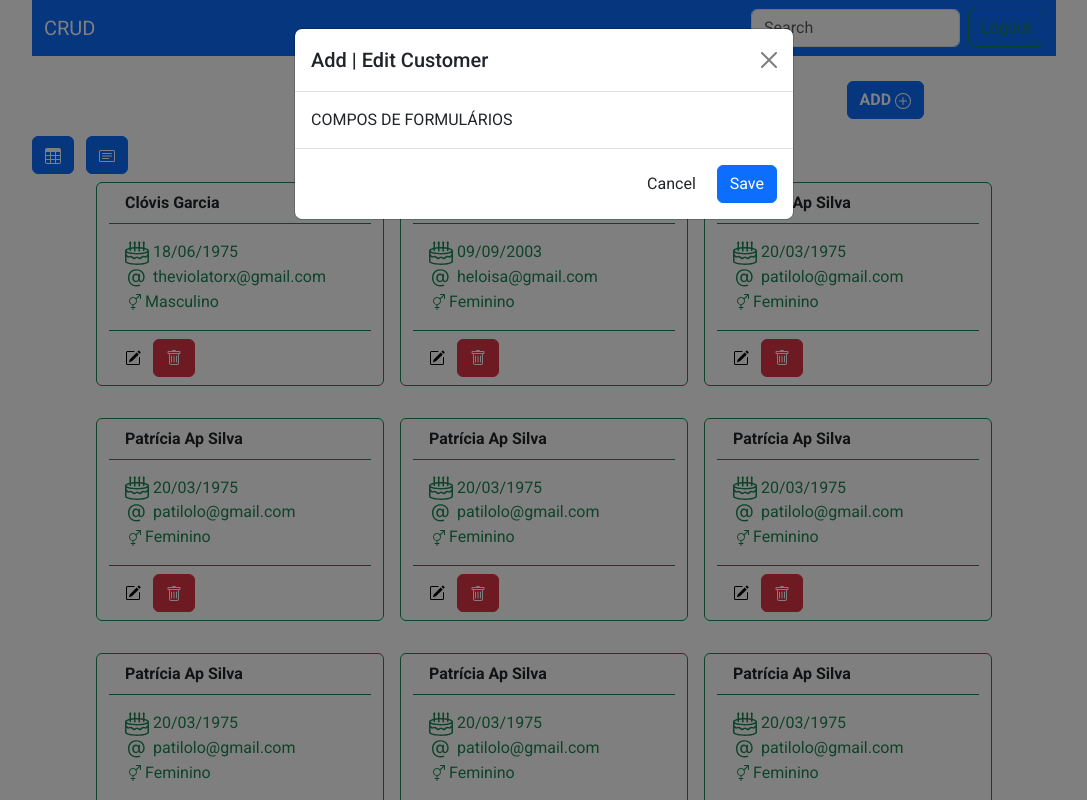
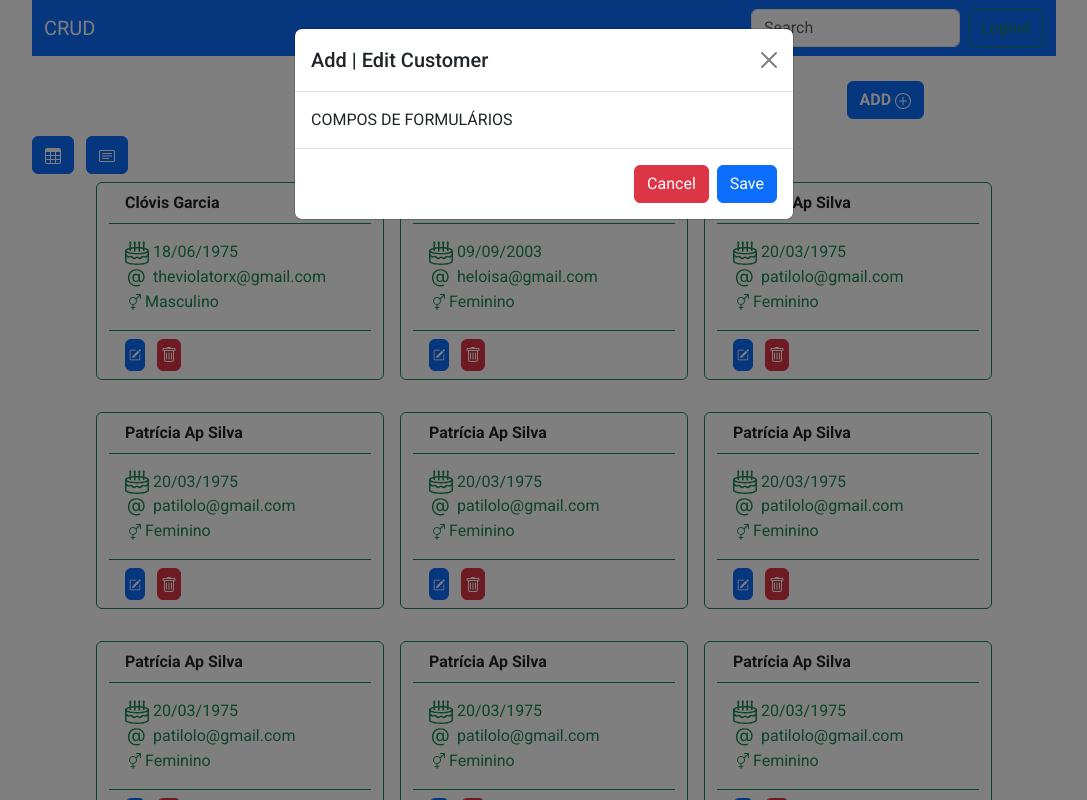
Before and after one commit to theviolatorx/Projeto-Angular-I-ADA--SantanderCoders-2023, an Angular app: page /customer in a window 1280 px wide. Both pictures are taken after a click on the button "ADD". Shown: the top 800 px of the page, without its empty margins (96-1183 px from the left). Built offline with nearby package versions, Linux system fonts and the light colour scheme.

Commit message:
Feat: Modal structure finally

```diff
--- a/src/app/pages/customers/customer/customer.component.html
+++ b/src/app/pages/customers/customer/customer.component.html
@@ -17,7 +17,7 @@
                 <div class="col-md-4 offset-md-1">
                     <!-- Add | Edit Customer -->
                     <button type="button" class="btn btn-primary" data-bs-toggle="modal"
-                        data-bs-target="#staticBackdropAddEdit">
+                        data-bs-target="#staticBackdropAddEdit" data-toggle="tooltip"  title="Add Customer">
                         <strong>ADD </strong>
                         <svg xmlns="http://www.w3.org/2000/svg" width="16" height="16" fill="currentColor"
                             class="bi bi-plus-circle" viewBox="0 0 16 16">
@@ -38,7 +38,7 @@
 <div class="my-2" style="display:flex; justify-content: center;">
     <div style="width: 80vw;">
         <div>
-            <button (click)="onHandleTypeList(true);" class="btn btn-primary">
+            <button (click)="onHandleTypeList(true);" class="btn btn-primary" data-toggle="tooltip"  title="Table List">
                 <svg xmlns="http://www.w3.org/2000/svg" width="16" height="16" fill="currentColor" class="bi bi-table"
                     viewBox="0 0 16 16">
                     <path
@@ -46,7 +46,7 @@
                 </svg>
             </button>
             &nbsp;
-            <button (click)="onHandleTypeList(false);" class="btn btn-primary">
+            <button (click)="onHandleTypeList(false);" class="btn btn-primary" data-toggle="tooltip"  title="Card List">
                 <svg xmlns="http://www.w3.org/2000/svg" width="16" height="16" fill="currentColor"
                     class="bi bi-card-text" viewBox="0 0 16 16">
                     <path
@@ -93,7 +93,7 @@
                     <td>
                         <!-- Add | Edit Customer -->
                         <button type="button" class="btn btn-primary" data-bs-toggle="modal"
-                            data-bs-target="#staticBackdropAddEdit">
+                            data-bs-target="#staticBackdropAddEdit" data-toggle="tooltip"  title="Edit Customer" style="padding: 3px;">
                             <svg xmlns="http://www.w3.org/2000/svg" width="16" height="16" fill="currentColor"
                                 class="bi bi-pencil-square" viewBox="0 0 16 16">
                                 <path
@@ -103,10 +103,9 @@
                             </svg>
                         </button>
                         &nbsp;
-
                         <!-- Button trigger modal Delete -->
                         <button type="button" class="btn btn-danger" data-bs-toggle="modal"
-                            data-bs-target="#staticBackdropDelete">
+                            data-bs-target="#staticBackdropDelete" data-toggle="tooltip"  title="Delete Customer" style="padding: 3px;">
                             <svg xmlns="http://www.w3.org/2000/svg" width="16" height="16" fill="currentColor"
                                 class="bi bi-trash" viewBox="0 0 16 16">
                                 <path
@@ -155,19 +154,21 @@
                     </p>
                 </div>
                 <div class="card-footer bg-transparent border-success">
-                    <a href="#" style="text-decoration: none; color: #000;">
-                        <svg xmlns="http://www.w3.org/2000/svg" width="16" height="16" fill="currentColor"
+                    <!-- Add | Edit Customer -->
+                    <button type="button" class="btn btn-primary" data-bs-toggle="modal"
+                    data-bs-target="#staticBackdropAddEdit" data-toggle="tooltip"  title="Edit Customer" style="padding: 3px;">
+                    <svg xmlns="http://www.w3.org/2000/svg" width="12" height="12" fill="currentColor"
                         class="bi bi-pencil-square" viewBox="0 0 16 16">
                         <path
                             d="M15.502 1.94a.5.5 0 0 1 0 .706L14.459 3.69l-2-2L13.502.646a.5.5 0 0 1 .707 0l1.293 1.293zm-1.75 2.456-2-2L4.939 9.21a.5.5 0 0 0-.121.196l-.805 2.414a.25.25 0 0 0 .316.316l2.414-.805a.5.5 0 0 0 .196-.12l6.813-6.814z" />
                         <path fill-rule="evenodd"
                             d="M1 13.5A1.5 1.5 0 0 0 2.5 15h11a1.5 1.5 0 0 0 1.5-1.5v-6a.5.5 0 0 0-1 0v6a.5.5 0 0 1-.5.5h-11a.5.5 0 0 1-.5-.5v-11a.5.5 0 0 1 .5-.5H9a.5.5 0 0 0 0-1H2.5A1.5 1.5 0 0 0 1 2.5v11z" />
                     </svg>
-                    </a>
+                </button>
                     &nbsp;
                     <!-- Button trigger modal Delete -->
                     <button type="button" class="btn btn-danger" data-bs-toggle="modal"
-                        data-bs-target="#staticBackdropDelete">
+                        data-bs-target="#staticBackdropDelete" data-toggle="tooltip"  title="Delete Customer" style="padding: 3px;">
                         <svg xmlns="http://www.w3.org/2000/svg" width="16" height="16" fill="currentColor"
                             class="bi bi-trash" viewBox="0 0 16 16">
                             <path
@@ -203,7 +204,7 @@
                 COMPOS DE FORMULÁRIOS
             </div>
             <div class="modal-footer">
-                <button type="button" class="btn btn-dange" data-bs-dismiss="modal">Cancel</button>
+                <button type="button" class="btn btn-danger" data-bs-dismiss="modal">Cancel</button>
                 <button type="button" class="btn btn-primary">Save</button>
             </div>
         </div>
--- a/src/app/pages/customers/customers.module.ts
+++ b/src/app/pages/customers/customers.module.ts
@@ -14,7 +14,7 @@ import { SharedModule } from '../shared/shared.module';
   ],
   imports: [
     CommonModule,
-    SharedModule
+    SharedModule,
   ]
 })
 export class CustomersModule { }
--- a/src/index.html
+++ b/src/index.html
@@ -2,7 +2,7 @@
 <html lang="pt-BR">
 <head>
   <meta charset="utf-8">
-  <title>Trb01V40</title>
+  <title>CRUD Angular - ADA | SantanderCoders 2023</title>
   <base href="/">
   <meta name="viewport" content="width=device-width, initial-scale=1">
   <link rel="icon" type="image/x-icon" href="favicon.ico">
```
Lines whose indentation alone changed are shown as unchanged.
